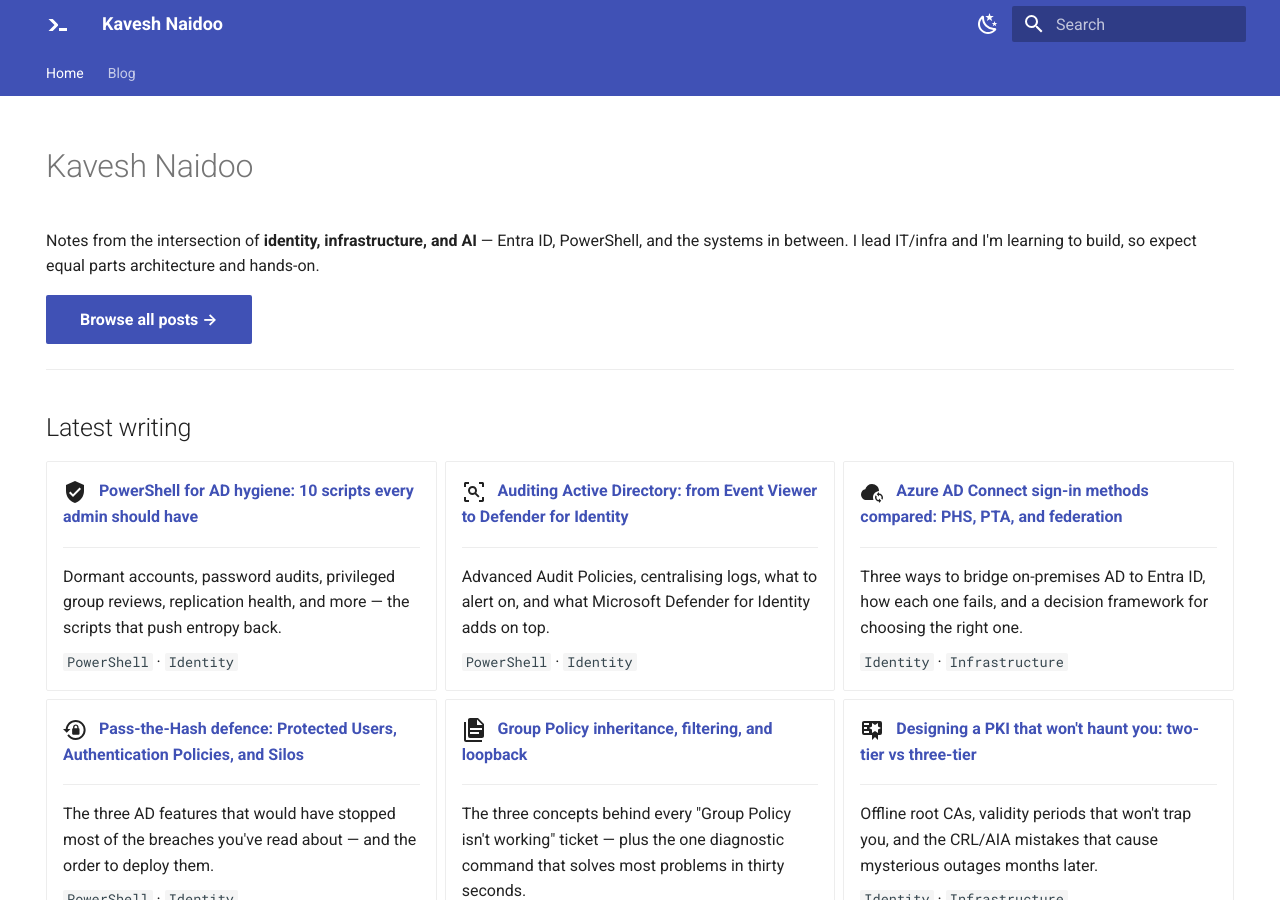
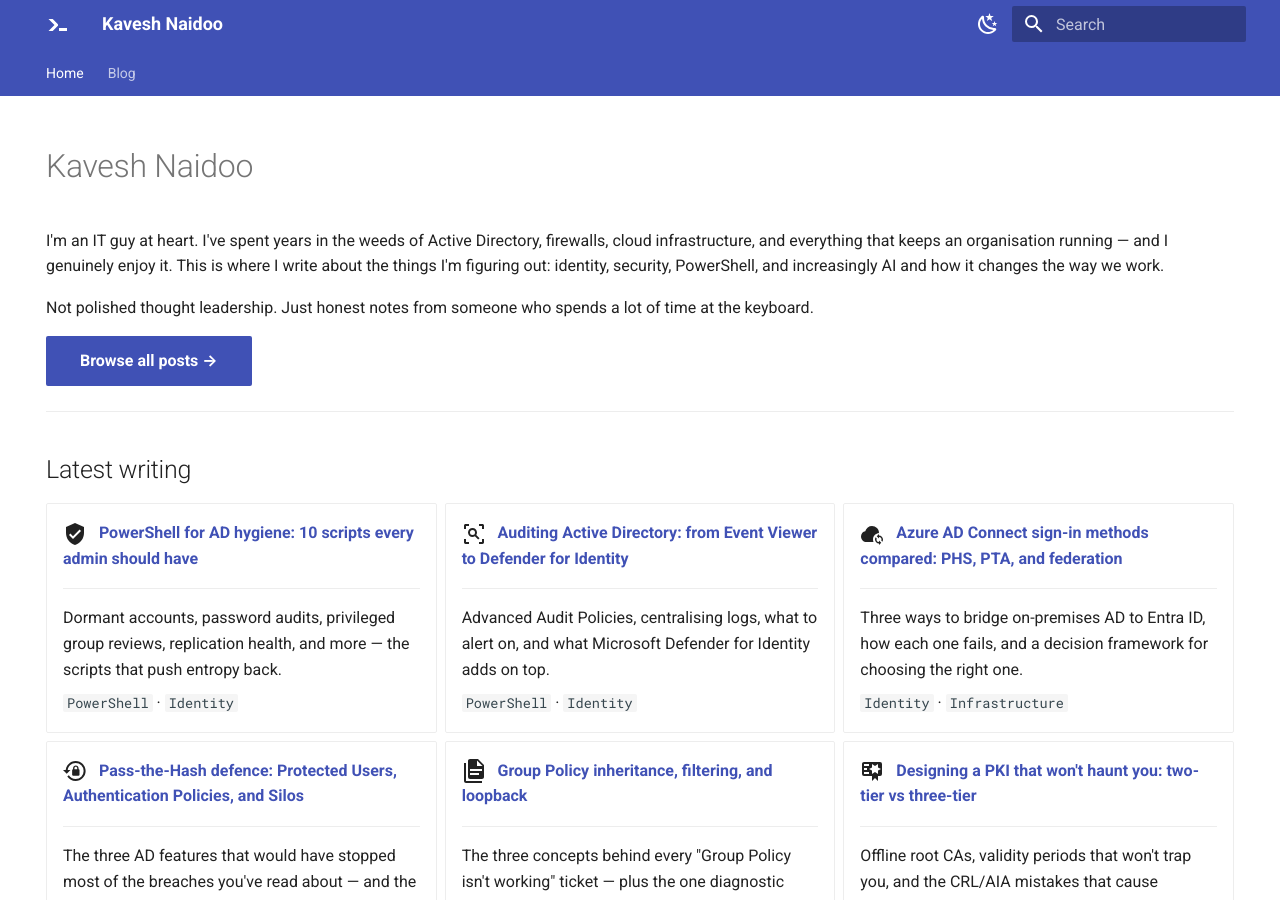
Before and after one commit to KaveshN/kaveshn.github.io, an MkDocs documentation site: the page built from docs/index.md, in a window 1280 px wide and 900 px high. Built offline with MkDocs 1.6.1 and Material for MkDocs 9.7.7, drawn with Linux system fonts in a browser that asks for light colours.

Commit message:
Update home page bio to be more human and personal
Co-Authored-By: Claude Sonnet 4.6 <noreply@anthropic.com>

```diff
--- a/docs/index.md
+++ b/docs/index.md
@@ -6,9 +6,14 @@ hide:
 
 # Kavesh Naidoo
 
-Notes from the intersection of **identity, infrastructure, and AI** — Entra ID,
-PowerShell, and the systems in between. I lead IT/infra and I'm learning to
-build, so expect equal parts architecture and hands-on.
+I'm an IT guy at heart. I've spent years in the weeds of Active Directory,
+firewalls, cloud infrastructure, and everything that keeps an organisation
+running — and I genuinely enjoy it. This is where I write about the things I'm
+figuring out: identity, security, PowerShell, and increasingly AI and how it
+changes the way we work.
+
+Not polished thought leadership. Just honest notes from someone who spends a
+lot of time at the keyboard.
 
 [Browse all posts →](blog/index.md){ .md-button .md-button--primary }
 
--- a/mkdocs.yml
+++ b/mkdocs.yml
@@ -2,8 +2,8 @@ site_name: Kavesh Naidoo
 site_url: https://kaveshn.github.io/
 site_author: Kavesh Naidoo
 site_description: >-
-  Notes on identity, infrastructure, and AI — Entra ID, PowerShell, and the
-  systems in between.
+  An IT guy writing about identity, security, PowerShell, and AI — honest notes
+  from someone who spends a lot of time at the keyboard.
 
 theme:
   name: material
```
